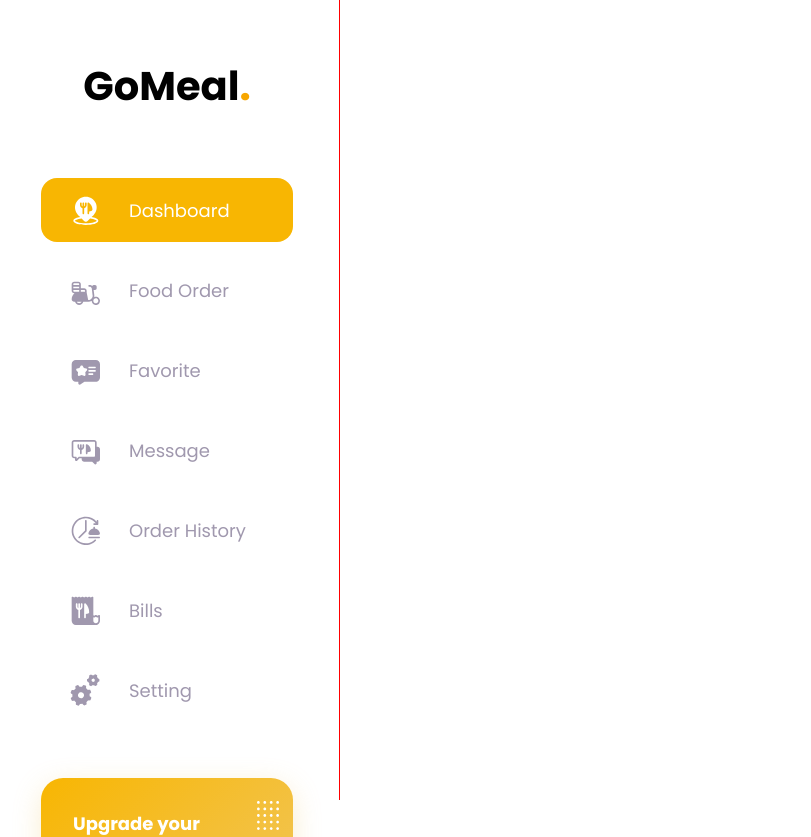
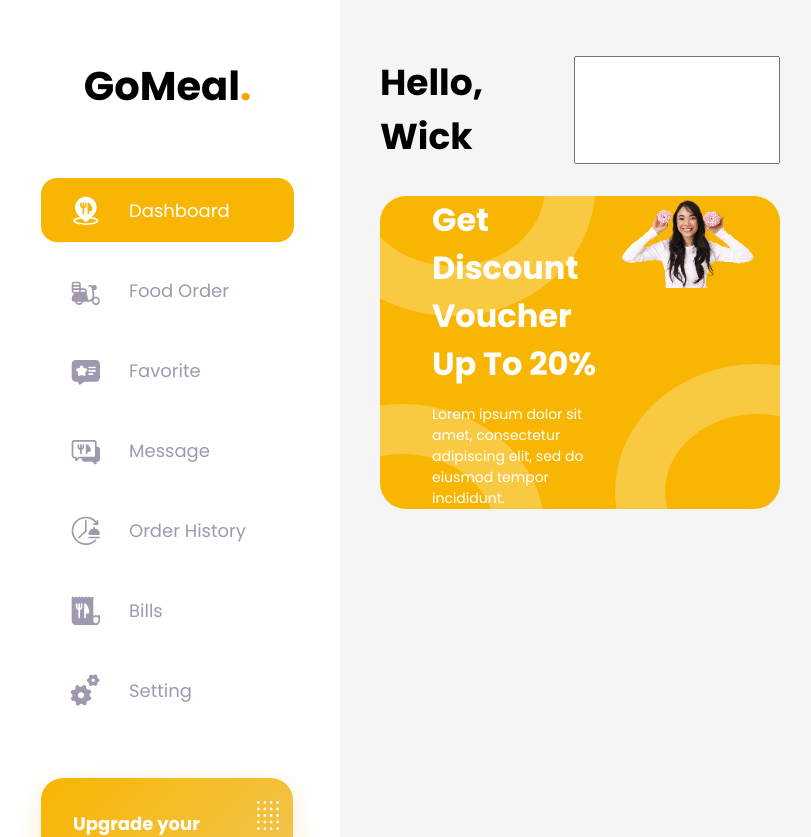
Before and after one commit to littlenines/go-meal-desktop, a Vue app: page / in a window 1280 px wide. Shown: the top 837 px of the page, without its empty margins (5-816 px from the left). Built offline with nearby package versions, Linux system fonts and the light colour scheme.

Commit message:
add main section voucher and title

```diff
--- a/src/App.vue
+++ b/src/App.vue
@@ -1,11 +1,89 @@
 <script setup lang="ts">
 import Navigation from "@/components/Navigation/index.vue"
+import Doughnut from "@/components/Doughnut/index.vue"
 </script>
 
 <template>
-  <Navigation/>
+  <Navigation />
+  <main class="main">
+    <section class="main-search">
+      <h1 class="main-search-greeting">Hello, Wick</h1>
+      <input type="text">
+    </section>
+
+    <section class="main-voucher">
+      <div class="main-voucher-text">
+        <h2 class="main-voucher-title">Get Discount Voucher Up To 20% </h2>
+        <p class="main-voucher-subtitle">Lorem ipsum dolor sit amet, consectetur adipiscing elit, sed do eiusmod tempor
+          incididunt.</p>
+      </div>
+      <picture class="main-voucher-image">
+        <img src="./assets/woman.png" alt="woman holding two donuts smiling">
+      </picture>
+
+      <Doughnut position="left" />
+      <Doughnut position="top" />
+      <Doughnut position="right" />
+    </section>
+  </main>
+
+  <aside class="checkout"></aside>
 </template>
 
 <style lang="scss" scoped>
+@use "@/styles/abstracts" as *;
 
+.main {
+  background-color: $color-bg;
+  flex: 1;
+  padding: 56px 40px;
+}
+
+.main-search {
+  display: flex;
+  justify-content: space-between;
+  margin-bottom: 32px;
+}
+
+.main-search-greeting {
+  font-size: $font-size-xl;
+}
+
+.main-voucher {
+  position: relative;
+  overflow: hidden;
+  padding: 0px 24px 0px 52px;
+  border-radius: 26px;
+  background-color: $color-primary-dim;
+  color: $color-white;
+  display: flex;
+  justify-content: space-between;
+}
+
+.main-voucher-text {
+  display: flex;
+  flex-direction: column;
+  justify-content: center;
+}
+
+.main-voucher-title {
+  max-width: 357px;
+  font-size: $font-size-lg;
+  padding-bottom: 16px;
+}
+
+.main-voucher-subtitle {
+  max-width: 480px;
+  font-size: $font-size-sm;
+  font-weight: 400;
+}
+
+.main-voucher-text,
+.main-voucher-image {
+  z-index: 1;
+}
+
+.checkout {
+  width: 455px;
+}
 </style>
--- a/src/components/Button/index.vue
+++ b/src/components/Button/index.vue
@@ -14,7 +14,7 @@ const { variant = 'default' } = defineProps<{ variant?: 'default' | 'primary', f
 @use "@/styles/abstracts" as *;
 
 .button--default {
-    font-size: 1.4rem;
+    font-size: $font-size-sm;
     color: $color-black;
     font-weight: 600;
     padding: 10px 22px;
@@ -23,7 +23,7 @@ const { variant = 'default' } = defineProps<{ variant?: 'default' | 'primary', f
 }
 
 .button--primary {
-    font-size: 1.8rem;
+    font-size: $font-size-md;
     color: $color-white;
     padding: 18px 22px;
     background-color: $color-primary-dim;
--- /dev/null
+++ b/src/components/Doughnut/index.vue
@@ -0,0 +1,36 @@
+<script setup lang="ts">
+defineProps<{
+  position: 'left' | 'top' | 'right'
+}>()
+</script>
+
+<template>
+  <div class="doughnut" :class="`doughnut--${position}`" />
+</template>
+
+<style lang="scss" scoped>
+@use "@/styles/abstracts" as *;
+
+.doughnut {
+  position: absolute;
+  width: 285px;
+  height: 255px;
+  border-radius: 50%;
+  border: 50px solid $color-white-25;
+}
+
+.doughnut--left {
+  bottom: -150px;
+  left: -120px;
+}
+
+.doughnut--right {
+  bottom: -110px;
+  right: -120px;
+}
+
+.doughnut--top {
+  top: -135px;
+  right: 185px;
+}
+</style>
--- a/src/components/Navigation/index.vue
+++ b/src/components/Navigation/index.vue
@@ -16,16 +16,14 @@ import NavigationVoucher from "@/components/NavigationVoucher/index.vue"
 
 .navigation {
   width: 345px;
-  height: 100vh;
   background-color: $color-white;
-  border-right: 1px solid red;
   text-align: center;
   padding: 56px 46px;
 }
 
 .navigation-title {
   font-weight: 700;
-  font-size: 4rem;
+  font-size: $font-size-2xl;
   margin-bottom: 62px;
 
   span {
--- a/src/components/NavigationList/index.vue
+++ b/src/components/NavigationList/index.vue
@@ -14,7 +14,7 @@
 @use "@/styles/abstracts" as *;
 
 .navigation-list {
-    font-size: 1.8rem;
+    font-size: $font-size-md;
     display: flex;
     flex-direction: column;
     margin-bottom: 56px;
--- a/src/components/NavigationVoucher/index.vue
+++ b/src/components/NavigationVoucher/index.vue
@@ -47,7 +47,7 @@ import Button from "@/components/Button/index.vue";
 
 .navigation-voucher-text {
     text-align: left;
-    font-size: 1.8rem;
+    font-size: $font-size-md;
     color: $color-white;
     margin-bottom: 16px;
 }
--- a/src/styles/abstracts/_variables.scss
+++ b/src/styles/abstracts/_variables.scss
@@ -11,8 +11,9 @@ $color-star: #ffd43b;
 
 // Colors — neutrals
 $color-white: #ffffff;
+$color-white-25: rgba($color-white, 0.25);
 $color-black: #1a1a1a;
-$color-bg: #f5f6f8;
+$color-bg: #F5F5F5;
 $color-border: #e5e4e7;
 
 // Colors — text
@@ -23,6 +24,13 @@ $color-text-dark: #A098AE;
 
 // Typography
 $font-sans: 'Poppins', system-ui, 'Segoe UI', Roboto, sans-serif;
+
+// Font sizes
+$font-size-sm: 1.4rem;
+$font-size-md: 1.8rem;
+$font-size-lg: 3.2rem;
+$font-size-xl: 3.6rem;
+$font-size-2xl: 4rem;
 
 // Spacing
 $spacer: 8px;
--- a/src/styles/base/_reset.scss
+++ b/src/styles/base/_reset.scss
@@ -62,5 +62,6 @@ table {
 }
 
 #app {
+  display: flex;
   isolation: isolate;
 }
```
Also changed, not shown: src/assets/woman.png (added).
